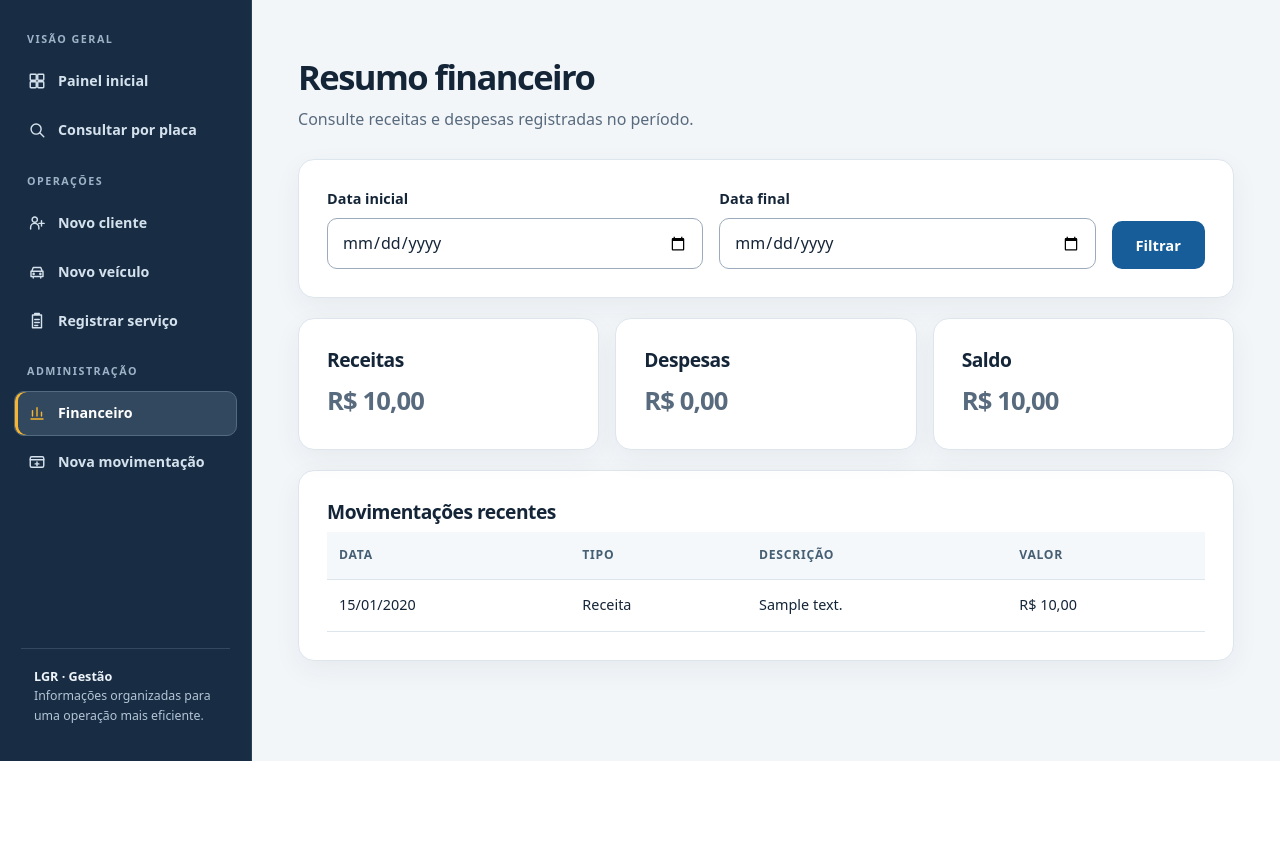
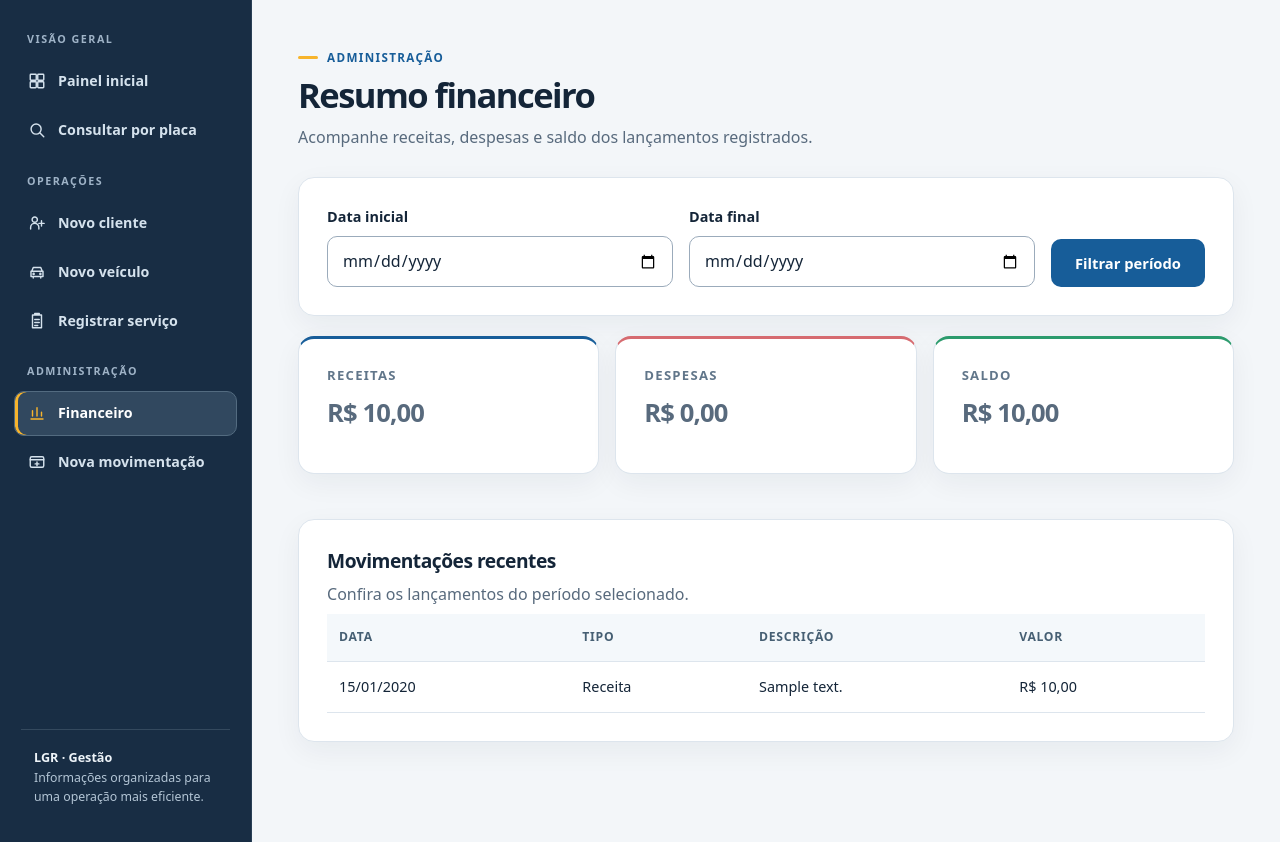
Before and after one commit to paola-facchin/lgr-estetica-automotiva-mvp, a Django app: page /financeiro/ in a window 1280 px wide. Shown: the part 82-924 px from the top of the page. Before the commit the page ends 843 px from the top, so only its background shows below. Run offline with Django 5.2, Linux system fonts and the light colour scheme; a user stored in the database is signed in; tables that the repository leaves empty hold one stand-in row (values such as "Sample post"); parts of the project's set-up code (start-up, migrations or seed data) failed here and were passed over.

Commit message:
ui: moderniza financeiro.html

```diff
--- a/core/templates/core/financeiro.html
+++ b/core/templates/core/financeiro.html
@@ -1 +1,24 @@
-{% extends 'core/base.html' %}{% block content %}<div class="titulo"><h1>Resumo financeiro</h1><p>Consulte receitas e despesas registradas no período.</p></div><form class="filtros card" method="get"><div><label for="inicio">Data inicial</label><input class="campo" type="date" id="inicio" name="inicio" value="{{ data_inicial }}"></div><div><label for="fim">Data final</label><input class="campo" type="date" id="fim" name="fim" value="{{ data_final }}"></div><button class="btn" type="submit">Filtrar</button></form><section class="grade"><div class="card"><h2>Receitas</h2><p class="valor">R$ {{ receitas|floatformat:2 }}</p></div><div class="card"><h2>Despesas</h2><p class="valor">R$ {{ despesas|floatformat:2 }}</p></div><div class="card"><h2>Saldo</h2><p class="valor">R$ {{ saldo|floatformat:2 }}</p></div></section><section class="card"><h2>Movimentações recentes</h2><div class="tabela-scroll"><table><thead><tr><th>Data</th><th>Tipo</th><th>Descrição</th><th>Valor</th></tr></thead><tbody>{% for m in movimentacoes %}<tr><td>{{ m.data_movimentacao|date:'d/m/Y' }}</td><td>{{ m.get_tipo_display }}</td><td>{{ m.descricao }}</td><td>R$ {{ m.valor|floatformat:2 }}</td></tr>{% empty %}<tr><td colspan="4">Nenhuma movimentação no período.</td></tr>{% endfor %}</tbody></table></div></section>{% endblock %}
+{% extends 'core/base.html' %}
+{% block title %}Resumo financeiro · LGR{% endblock %}
+{% block content %}
+<div class="titulo"><p class="subtitulo">Administração</p><h1>Resumo financeiro</h1><p>Acompanhe receitas, despesas e saldo dos lançamentos registrados.</p></div>
+<form class="filtros card" method="get" aria-label="Filtrar por período">
+  <div><label for="inicio">Data inicial</label><input class="campo" type="date" id="inicio" name="inicio" value="{{ data_inicial }}"></div>
+  <div><label for="fim">Data final</label><input class="campo" type="date" id="fim" name="fim" value="{{ data_final }}"></div>
+  <button class="btn" type="submit">Filtrar período</button>
+</form>
+<section class="grade financeiro-grade" aria-label="Indicadores financeiros">
+  <div class="card resumo-card"><h2>Receitas</h2><p class="valor">R$ {{ receitas|floatformat:2 }}</p></div>
+  <div class="card resumo-card despesas"><h2>Despesas</h2><p class="valor">R$ {{ despesas|floatformat:2 }}</p></div>
+  <div class="card resumo-card saldo"><h2>Saldo</h2><p class="valor">R$ {{ saldo|floatformat:2 }}</p></div>
+</section>
+<section class="card">
+  <h2>Movimentações recentes</h2>
+  <p>Confira os lançamentos do período selecionado.</p>
+  <div class="tabela-scroll">
+    <table><thead><tr><th scope="col">Data</th><th scope="col">Tipo</th><th scope="col">Descrição</th><th scope="col">Valor</th></tr></thead>
+      <tbody>{% for m in movimentacoes %}<tr><td>{{ m.data_movimentacao|date:'d/m/Y' }}</td><td>{{ m.get_tipo_display }}</td><td>{{ m.descricao }}</td><td>R$ {{ m.valor|floatformat:2 }}</td></tr>{% empty %}<tr><td colspan="4">Nenhuma movimentação no período.</td></tr>{% endfor %}</tbody>
+    </table>
+  </div>
+</section>
+{% endblock %}
```
